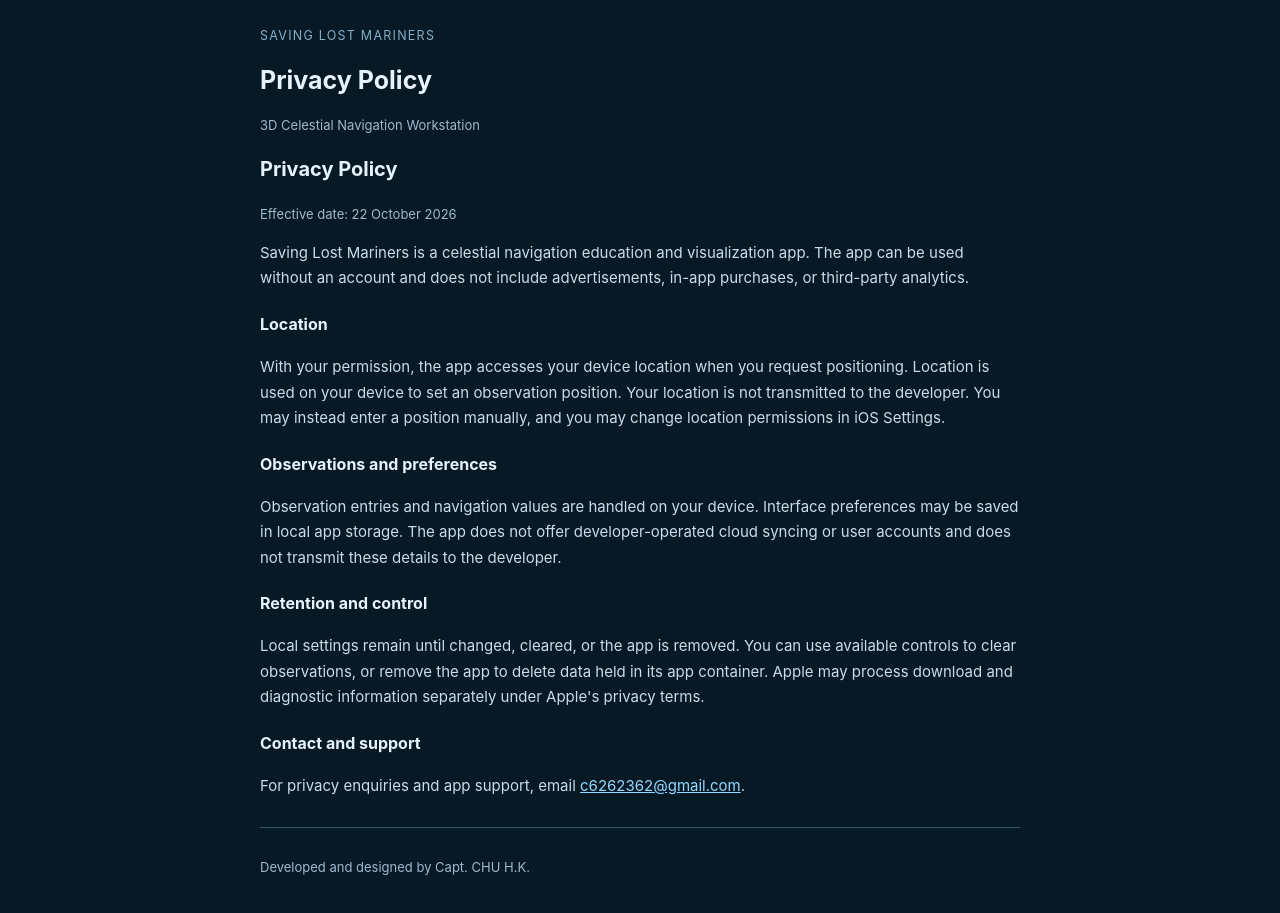
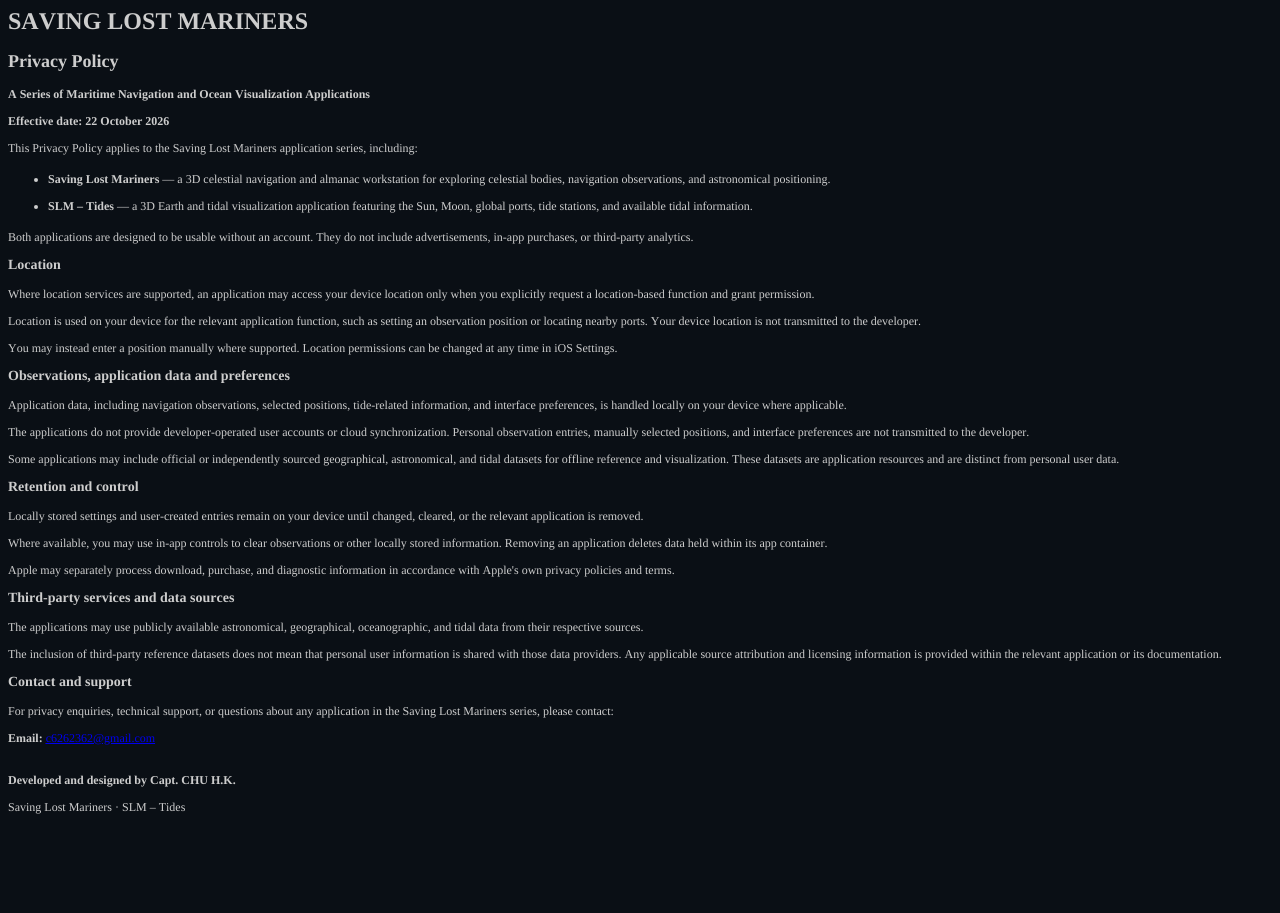
Before and after one commit to c6262362/saving-lost-mariners-privacy, a plain HTML site: page index.html in a window 1280 px wide. After the commit the page ends 855 px from the top, so only its background shows below. Drawn offline with Linux system fonts and the light colour scheme.

Commit message:
Update index.html

```diff
--- a/index.html
+++ b/index.html
@@ -1,13 +1,57 @@
-<!doctype html><html lang="en"><head><meta charset="utf-8"><meta name="viewport" content="width=device-width,initial-scale=1,viewport-fit=cover"><title>Saving Lost Mariners — Privacy Policy</title><style>:root{color-scheme:dark}*{box-sizing:border-box}body{margin:0;padding:22px 18px;background:#081926;color:#e6f3fb;font:15px/1.7 -apple-system,BlinkMacSystemFont,"Segoe UI",sans-serif}main{max-width:760px;margin:auto}h1{font-size:25px;line-height:1.3}h2{font-size:20px}h3{font-size:16px;margin-top:20px}p{color:#cbdce8}.small{color:#9ebacd;font-size:13px}a{color:#93d9ff}hr{border:0;border-top:1px solid #325368;margin:28px 0}details{border:1px solid #3c6177;padding:14px;border-radius:10px;background:#0d2939}summary{font-weight:700;cursor:pointer}pre{white-space:pre-wrap;overflow-wrap:anywhere;font:11px/1.5 ui-monospace,Menlo,monospace;color:#cde7f5}header small{letter-spacing:.1em;color:#83afc5}</style></head><body><main><header><small>SAVING LOST MARINERS</small><h1>Privacy Policy</h1><p class="small">3D Celestial Navigation Workstation</p></header><section id="privacy">
-<h2>Privacy Policy</h2>
-<p class="small">Effective date: 22 October 2026</p>
-<p>Saving Lost Mariners is a celestial navigation education and visualization app. The app can be used without an account and does not include advertisements, in-app purchases, or third-party analytics.</p>
-<h3>Location</h3>
-<p>With your permission, the app accesses your device location when you request positioning. Location is used on your device to set an observation position. Your location is not transmitted to the developer. You may instead enter a position manually, and you may change location permissions in iOS Settings.</p>
-<h3>Observations and preferences</h3>
-<p>Observation entries and navigation values are handled on your device. Interface preferences may be saved in local app storage. The app does not offer developer-operated cloud syncing or user accounts and does not transmit these details to the developer.</p>
-<h3>Retention and control</h3>
-<p>Local settings remain until changed, cleared, or the app is removed. You can use available controls to clear observations, or remove the app to delete data held in its app container. Apple may process download and diagnostic information separately under Apple's privacy terms.</p>
-<h3>Contact and support</h3>
-<p>For privacy enquiries and app support, email <a href="mailto:c6262362@gmail.com">c6262362@gmail.com</a>.</p>
-</section><hr><p class="small">Developed and designed by Capt. CHU H.K.</p></main></body></html>
+<!DOCTYPE html PUBLIC "-//W3C//DTD HTML 4.01//EN" "http://www.w3.org/TR/html4/strict.dtd">
+<html>
+<head>
+  <meta http-equiv="Content-Type" content="text/html; charset=utf-8">
+  <meta http-equiv="Content-Style-Type" content="text/css">
+  <title></title>
+  <meta name="Generator" content="Cocoa HTML Writer">
+  <meta name="CocoaVersion" content="2685.7">
+  <style type="text/css">
+    body {background-color: #0a0f15}
+    p.p3 {margin: 0.0px 0.0px 12.0px 0.0px; font: 12.0px Times; color: #cdcdcd; -webkit-text-stroke: #000000}
+    p.p5 {margin: 0.0px 0.0px 12.0px 0.0px; font: 12.0px Times; color: #cdcdcd; -webkit-text-stroke: #0000e3}
+    p.p6 {margin: 0.0px 0.0px 0.0px 0.0px; font: 12.0px Times; color: #cdcdcd; -webkit-text-stroke: #5a5a5a; min-height: 14.0px}
+    p.p7 {margin: 0.0px 0.0px 13.0px 0.0px; font: 13.0px 'Helvetica Neue'; color: #cdcdcd; -webkit-text-stroke: #7b9cb5; min-height: 15.0px}
+    li.li3 {margin: 0.0px 0.0px 12.0px 0.0px; font: 12.0px Times; color: #cdcdcd; -webkit-text-stroke: #000000}
+    span.s1 {font-kerning: none}
+    span.s2 {-webkit-text-stroke: 0px #000000}
+    span.s3 {font-kerning: none; -webkit-text-stroke: 0px #000000}
+    span.s4 {text-decoration: underline ; font-kerning: none; -webkit-text-stroke: 0px #0000e3}
+    ul.ul1 {list-style-type: disc}
+  </style>
+</head>
+<body>
+<h1 style="margin: 0.0px 0.0px 16.1px 0.0px; font: 24.0px Times; color: #cdcdcd; -webkit-text-stroke: #000000"><span class="s1"><b>SAVING LOST MARINERS</b><b></b></span></h1>
+<h2 style="margin: 0.0px 0.0px 14.9px 0.0px; font: 18.0px Times; color: #cdcdcd; -webkit-text-stroke: #000000"><span class="s1"><b>Privacy Policy</b><b></b></span></h2>
+<p class="p3"><span class="s1"><b>A Series of Maritime Navigation and Ocean Visualization Applications</b><b></b></span></p>
+<p class="p3"><span class="s1"><b>Effective date: 22 October 2026</b><b></b></span></p>
+<p class="p3"><span class="s1">This Privacy Policy applies to the Saving Lost Mariners application series, including:</span></p>
+<ul class="ul1">
+  <li class="li3"><span class="s2"><b></b></span><span class="s1"><b>Saving Lost Mariners</b> — a 3D celestial navigation and almanac workstation for exploring celestial bodies, navigation observations, and astronomical positioning.</span></li>
+  <li class="li3"><span class="s2"><b></b></span><span class="s1"><b>SLM – Tides</b> — a 3D Earth and tidal visualization application featuring the Sun, Moon, global ports, tide stations, and available tidal information.</span></li>
+</ul>
+<p class="p3"><span class="s1">Both applications are designed to be usable without an account. They do not include advertisements, in-app purchases, or third-party analytics.</span></p>
+<h3 style="margin: 0.0px 0.0px 14.0px 0.0px; font: 14.0px Times; color: #cdcdcd; -webkit-text-stroke: #000000"><span class="s1"><b>Location</b><b></b></span></h3>
+<p class="p3"><span class="s1">Where location services are supported, an application may access your device location only when you explicitly request a location-based function and grant permission.</span></p>
+<p class="p3"><span class="s1">Location is used on your device for the relevant application function, such as setting an observation position or locating nearby ports. Your device location is not transmitted to the developer.</span></p>
+<p class="p3"><span class="s1">You may instead enter a position manually where supported. Location permissions can be changed at any time in iOS Settings.</span></p>
+<h3 style="margin: 0.0px 0.0px 14.0px 0.0px; font: 14.0px Times; color: #cdcdcd; -webkit-text-stroke: #000000"><span class="s1"><b>Observations, application data and preferences</b><b></b></span></h3>
+<p class="p3"><span class="s1">Application data, including navigation observations, selected positions, tide-related information, and interface preferences, is handled locally on your device where applicable.</span></p>
+<p class="p3"><span class="s1">The applications do not provide developer-operated user accounts or cloud synchronization. Personal observation entries, manually selected positions, and interface preferences are not transmitted to the developer.</span></p>
+<p class="p3"><span class="s1">Some applications may include official or independently sourced geographical, astronomical, and tidal datasets for offline reference and visualization. These datasets are application resources and are distinct from personal user data.</span></p>
+<h3 style="margin: 0.0px 0.0px 14.0px 0.0px; font: 14.0px Times; color: #cdcdcd; -webkit-text-stroke: #000000"><span class="s1"><b>Retention and control</b><b></b></span></h3>
+<p class="p3"><span class="s1">Locally stored settings and user-created entries remain on your device until changed, cleared, or the relevant application is removed.</span></p>
+<p class="p3"><span class="s1">Where available, you may use in-app controls to clear observations or other locally stored information. Removing an application deletes data held within its app container.</span></p>
+<p class="p3"><span class="s1">Apple may separately process download, purchase, and diagnostic information in accordance with Apple's own privacy policies and terms.</span></p>
+<h3 style="margin: 0.0px 0.0px 14.0px 0.0px; font: 14.0px Times; color: #cdcdcd; -webkit-text-stroke: #000000"><span class="s1"><b>Third-party services and data sources</b><b></b></span></h3>
+<p class="p3"><span class="s1">The applications may use publicly available astronomical, geographical, oceanographic, and tidal data from their respective sources.</span></p>
+<p class="p3"><span class="s1">The inclusion of third-party reference datasets does not mean that personal user information is shared with those data providers. Any applicable source attribution and licensing information is provided within the relevant application or its documentation.</span></p>
+<h3 style="margin: 0.0px 0.0px 14.0px 0.0px; font: 14.0px Times; color: #cdcdcd; -webkit-text-stroke: #000000"><span class="s1"><b>Contact and support</b><b></b></span></h3>
+<p class="p3"><span class="s1">For privacy enquiries, technical support, or questions about any application in the Saving Lost Mariners series, please contact:</span></p>
+<p class="p5"><span class="s3"><b>Email:</b> <a href="mailto:c6262362@gmail.com"><span class="s4">c6262362@gmail.com</span></a></span></p>
+<p class="p6"><span class="s1"></span><br></p>
+<p class="p3"><span class="s1"><b>Developed and designed by Capt. CHU H.K.</b><b></b></span></p>
+<p class="p3"><span class="s1">Saving Lost Mariners · SLM – Tides</span></p>
+<p class="p7"><span class="s1"></span><br></p>
+</body>
+</html>
```
